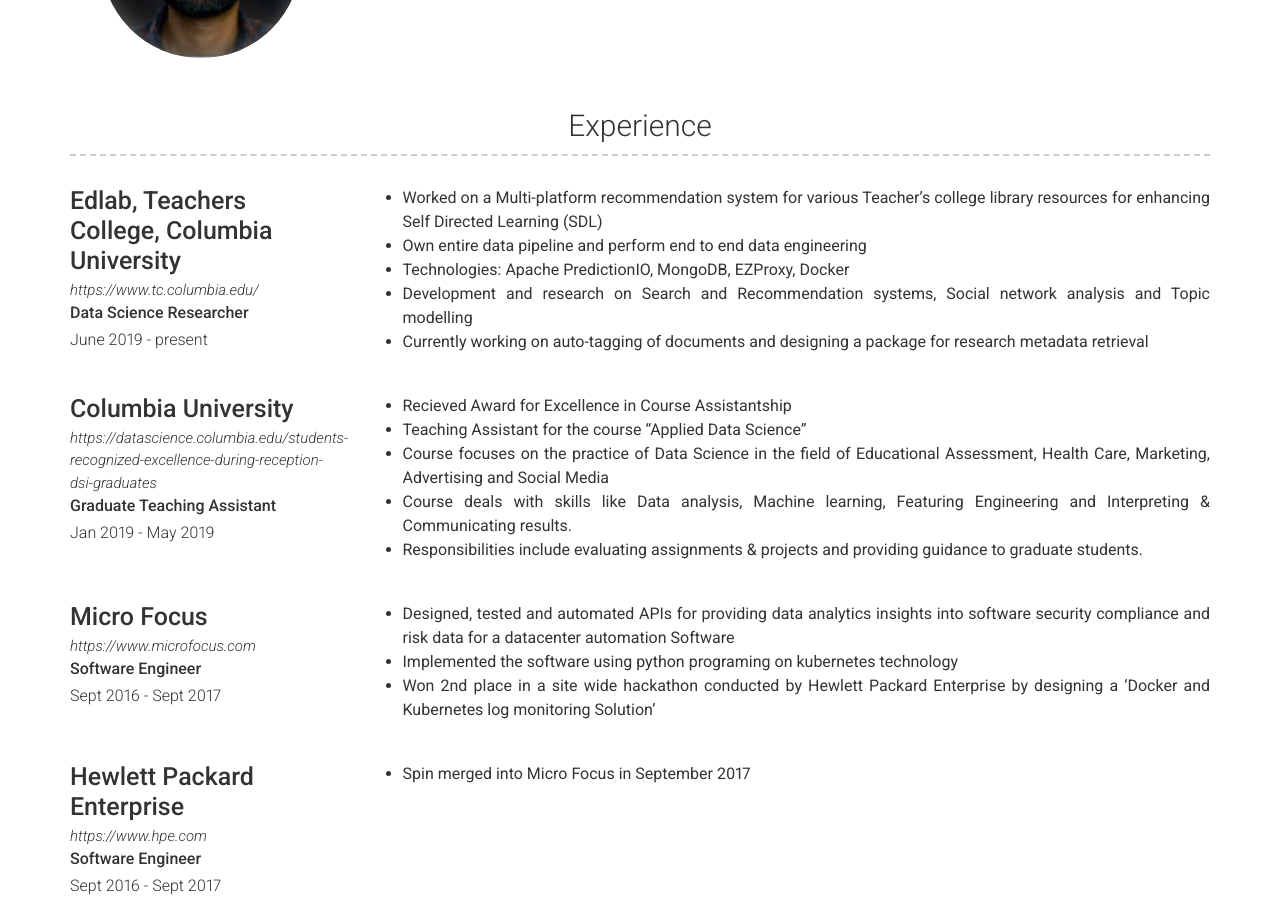
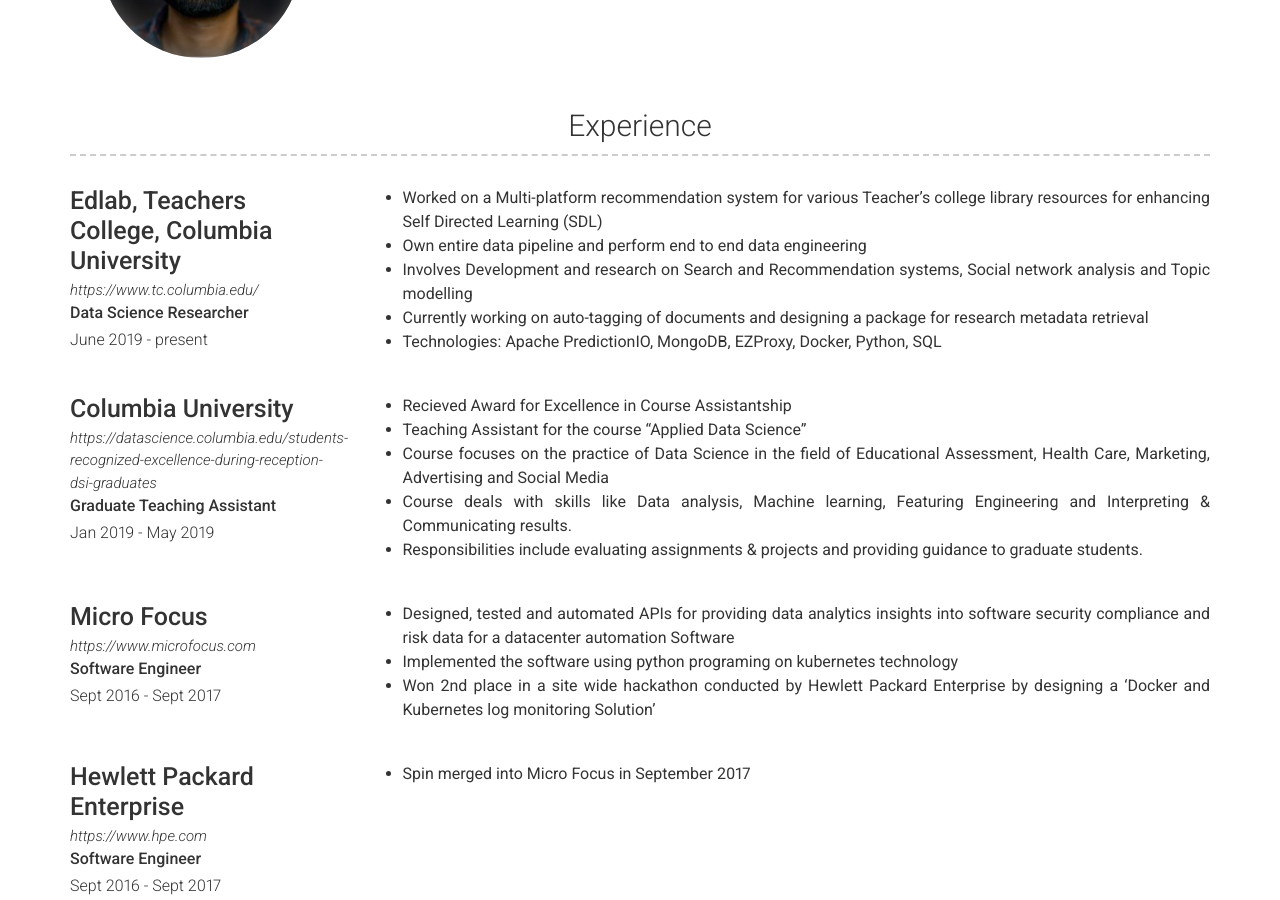
Before and after one commit to ameyakarnad/ameyakarnad.github.io, a Jekyll site: the page built from index.md, in a window 1280 px wide and 900 px high, scrolled down 471 px. Built offline with Jekyll 4.4.1, drawn with Linux system fonts in a browser that asks for light colours.

Commit message:
Update experience.yml

```diff
--- a/_data/experience.yml
+++ b/_data/experience.yml
@@ -7,9 +7,9 @@
   description: | # this will include new lines to allow paragraphs
     - Worked on a Multi-platform recommendation system for various Teacher’s college library resources for enhancing Self Directed Learning (SDL)
     - Own entire data pipeline and perform end to end data engineering
-    - Technologies: Apache PredictionIO, MongoDB, EZProxy, Docker
-    - Development and research on Search and Recommendation systems, Social network analysis and Topic modelling
+    - Involves Development and research on Search and Recommendation systems, Social network analysis and Topic modelling
     - Currently working on auto-tagging of documents and designing a package for research metadata retrieval
+    - Technologies: Apache PredictionIO, MongoDB, EZProxy, Docker, Python, SQL
 - layout: left
   company: Columbia University
   link: https://datascience.columbia.edu/students-recognized-excellence-during-reception-dsi-graduates
```
